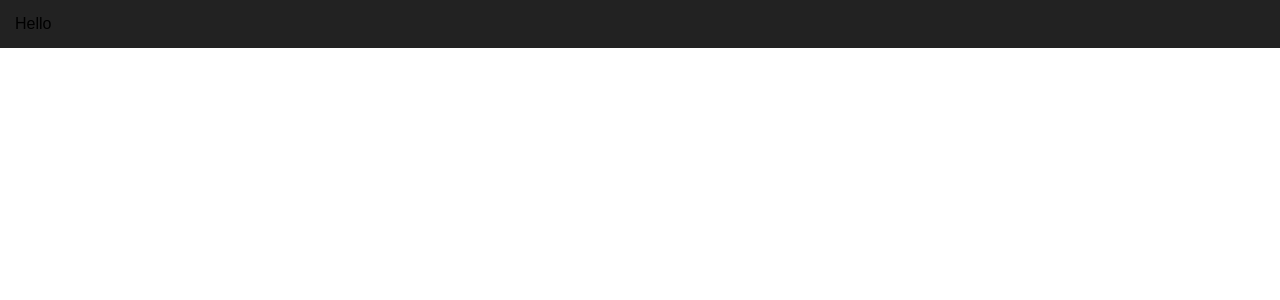
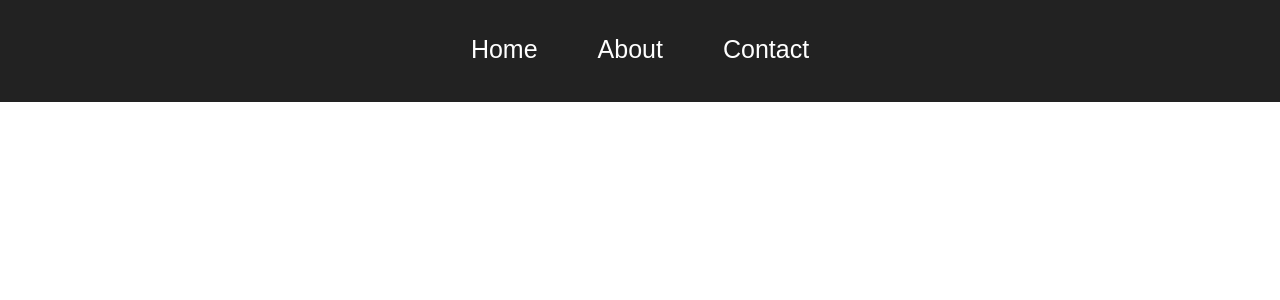
Before and after one commit to madhurabhujbal/Challenge31Days, a Vue app in the folder day17_dropdownMenuVue/dropdown-vue/: page / in a window 1280 px wide. Shown: the top 300 px of the page. Built offline with nearby package versions, Linux system fonts and the light colour scheme.

Commit message:
Add markup code for displaying 3 menus on navbar and style it

```diff
--- a/day17_dropdownMenuVue/dropdown-vue/src/components/Navbar.vue
+++ b/day17_dropdownMenuVue/dropdown-vue/src/components/Navbar.vue
@@ -1,6 +1,8 @@
 <template>
     <nav>
-        Hello
+        <div class="menu-item"><a href="#">Home</a></div>
+        <div class="menu-item"><a href="#">About</a></div>
+        <div class="menu-item"><a href="#">Contact</a></div>
     </nav>
 </template>
 
@@ -11,5 +13,31 @@ export default {
 </script>
 
 <style>
+nav {
+    display: flex;
+    align-items: center;
+    justify-content: center;
+}
+
+nav .menu-item {
+    color: #FFF;
+    padding: 20px 30px;
+    position: relative;
+    font-size: 25px;
+    text-align: center;
+    border-bottom: 3px solid transparent;
+    display: flex;
+    transition: 0.4s;
+}
+
+nav .menu-item.active, nav .menu-item:hover {
+    background-color: #444;
+    border-bottom-color: #FF5858;
+}
+
+nav .menu-item a {
+    color: inherit;
+    text-decoration: none;
+}
 
 </style>
```
